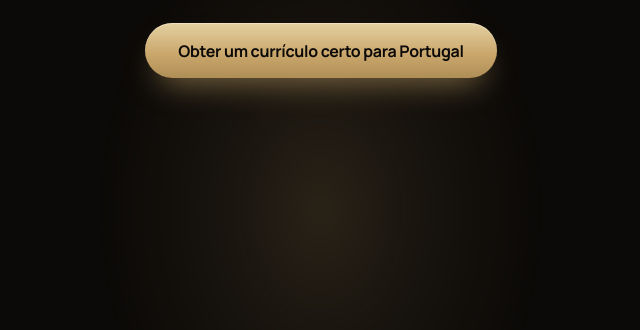
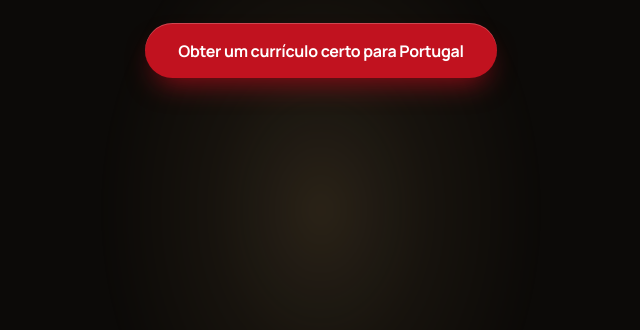
Before and after one commit to chadlopes78-prog/vaga-portugal-vsl, a plain HTML site: page index.html in a window 1280 px wide. Shown: the part 470-800 px from the top of the page, without its empty margins (319-959 px from the left). Drawn offline with Linux system fonts and the light colour scheme.

Commit message:
Deixa o botão do currículo vermelho com texto branco

```diff
--- a/styles.css
+++ b/styles.css
@@ -231,20 +231,17 @@
   font-size: 1rem;
   line-height: 1.25;
   letter-spacing: -0.02em;
-  color: var(--color-ink);
-  background: linear-gradient(
-    180deg,
-    var(--color-gold-bright) 0%,
-    var(--color-gold) 58%,
-    var(--color-gold-deep) 160%
-  );
+  color: #fff;
+  background: #c1121f;
   box-shadow:
-    inset 0 1px 0 rgb(255 244 220 / 0.5),
-    0 16px 32px -14px color-mix(in oklab, var(--color-gold) 70%, transparent);
+    inset 0 1px 0 rgb(255 255 255 / 0.22),
+    0 14px 28px -10px rgb(193 18 31 / 0.75),
+    0 8px 18px -8px rgb(0 0 0 / 0.55);
 }
 
 .cta:hover {
-  filter: brightness(1.05);
+  background: #a50e19;
+  filter: none;
 }
 
 .cta:focus-visible {
```
